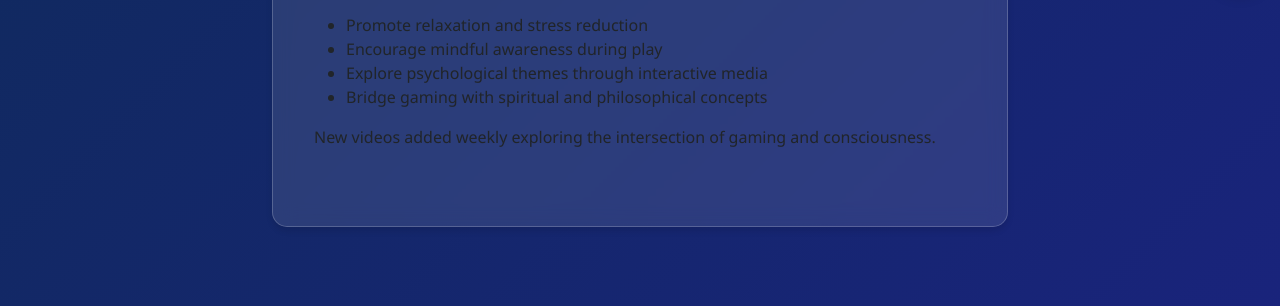
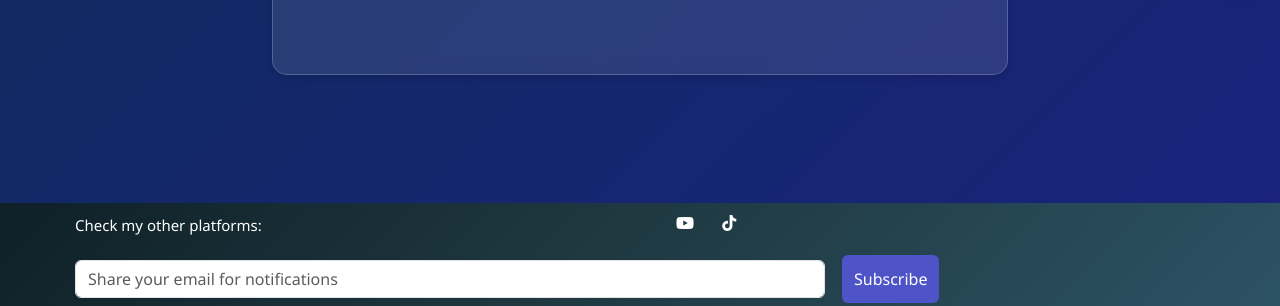
Before and after one commit to ionutt281/mindscape-explorer, a website: page src/public/media_with_gm2.html in a window 1280 px wide. Shown: the part 797-1103 px from the top of the page. Drawn offline with nearby package versions, Linux system fonts and the light colour scheme.

Commit message:
Update media_with_gm2.html

```diff
--- a/src/public/media_with_gm2.html
+++ b/src/public/media_with_gm2.html
@@ -79,13 +79,6 @@
                                 <div class="card-body">
                                     <h2>The Psychology of Mindful Gaming</h2>
                                     <p>Our curated gameplay videos are selected for their potential to:</p>
-                                    <ul>
-                                        <li>Promote relaxation and stress reduction</li>
-                                        <li>Encourage mindful awareness during play</li>
-                                        <li>Explore psychological themes through interactive media</li>
-                                        <li>Bridge gaming with spiritual and philosophical concepts</li>
-                                    </ul>
-                                    <p>New videos added weekly exploring the intersection of gaming and consciousness.</p>
                                 </div>
                             </div>
                         </div>
```
